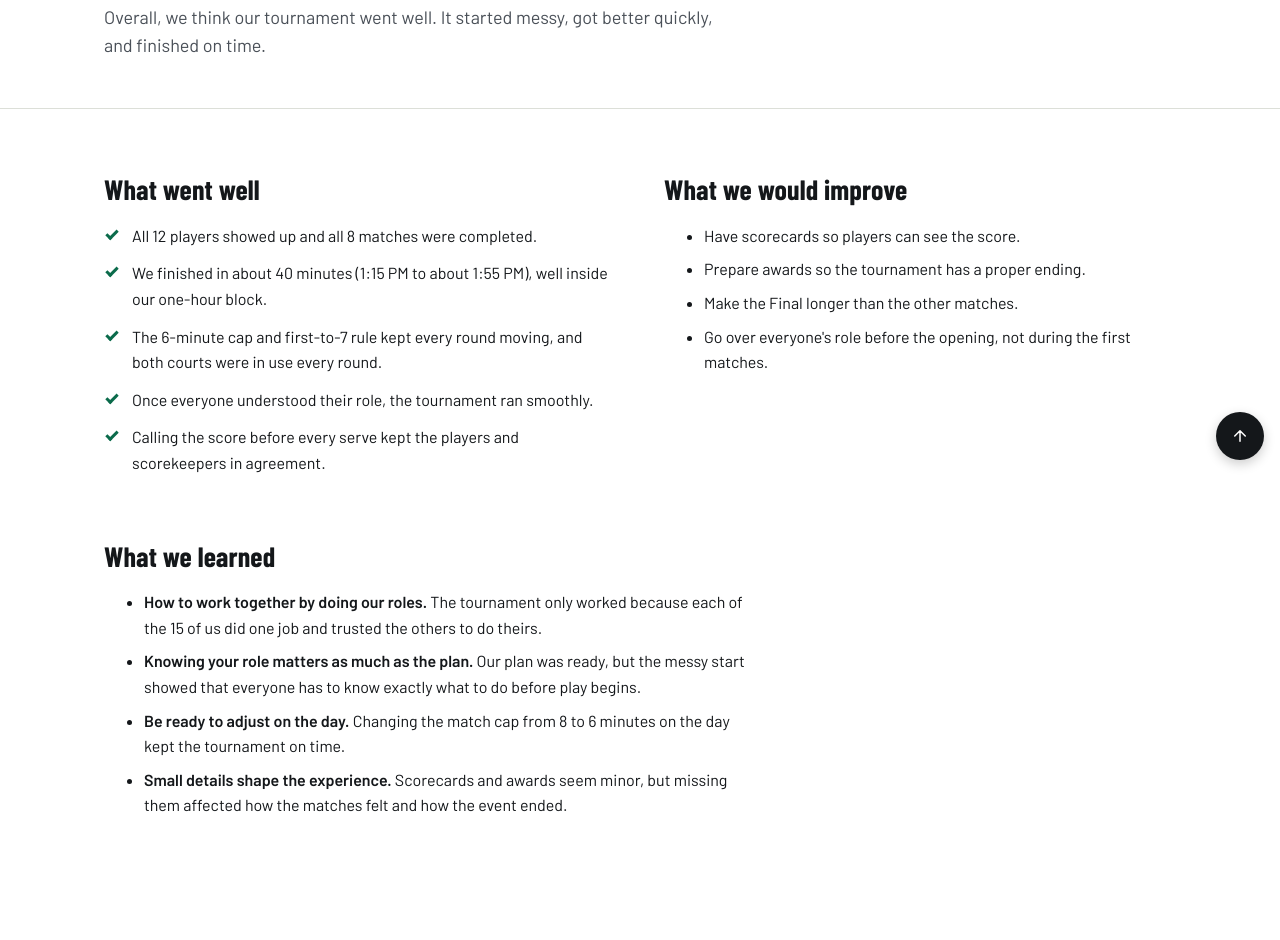
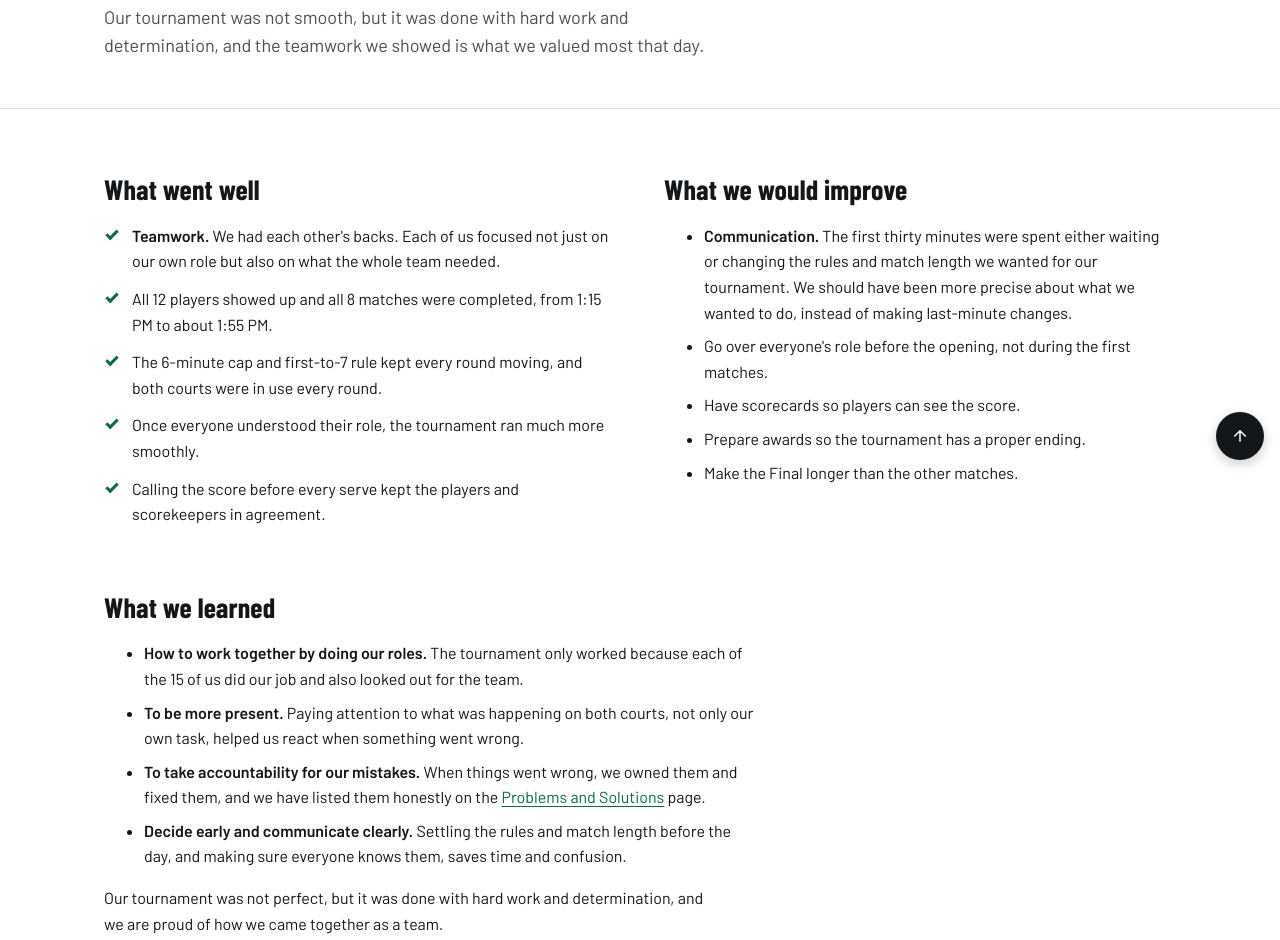
Before and after one commit to BingBing14/pickleball-report, a plain HTML site: page docs/reflection.html in a window 1280 px wide. Shown: the part 324-1264 px from the top of the page. Drawn offline with nearby package versions, Linux system fonts and the light colour scheme.

Commit message:
Add group's reflection notes on teamwork, communication and accountability
Co-Authored-By: Claude Opus 5.5 <noreply@anthropic.com>
Claude-Session: https://claude.ai/code/session_01HTEtkYn7RawV5HDsXBCP5Q

```diff
--- a/docs/reflection.html
+++ b/docs/reflection.html
@@ -24,38 +24,40 @@
   </nav>
 </header>
 <main id="main">
-<header class="page-head"><div class="wrap"><p class="label">Section 10 of 12</p><h1>Self-evaluation / Reflection</h1><p class="lead">Overall, we think our tournament went well. It started messy, got better quickly, and finished on time.</p></div></header>
+<header class="page-head"><div class="wrap"><p class="label">Section 10 of 12</p><h1>Self-evaluation / Reflection</h1><p class="lead">Our tournament was not smooth, but it was done with hard work and determination, and the teamwork we showed is what we valued most that day.</p></div></header>
 <section class="section">
   <div class="wrap">
     <div class="cols">
       <div class="prose">
         <h2>What went well</h2>
         <ul class="check">
-          <li>All 12 players showed up and all 8 matches were completed.</li>
-          <li>We finished in about 40 minutes (1:15 PM to about 1:55 PM), well inside our one-hour block.</li>
+          <li><strong>Teamwork.</strong> We had each other's backs. Each of us focused not just on our own role but also on what the whole team needed.</li>
+          <li>All 12 players showed up and all 8 matches were completed, from 1:15 PM to about 1:55 PM.</li>
           <li>The 6-minute cap and first-to-7 rule kept every round moving, and both courts were in use every round.</li>
-          <li>Once everyone understood their role, the tournament ran smoothly.</li>
+          <li>Once everyone understood their role, the tournament ran much more smoothly.</li>
           <li>Calling the score before every serve kept the players and scorekeepers in agreement.</li>
         </ul>
       </div>
       <div class="prose">
         <h2>What we would improve</h2>
         <ul>
+          <li><strong>Communication.</strong> The first thirty minutes were spent either waiting or changing the rules and match length we wanted for our tournament. We should have been more precise about what we wanted to do, instead of making last-minute changes.</li>
+          <li>Go over everyone's role before the opening, not during the first matches.</li>
           <li>Have scorecards so players can see the score.</li>
           <li>Prepare awards so the tournament has a proper ending.</li>
           <li>Make the Final longer than the other matches.</li>
-          <li>Go over everyone's role before the opening, not during the first matches.</li>
         </ul>
       </div>
     </div>
     <div class="prose">
       <h2>What we learned</h2>
       <ul>
-        <li><strong>How to work together by doing our roles.</strong> The tournament only worked because each of the 15 of us did one job and trusted the others to do theirs.</li>
-        <li><strong>Knowing your role matters as much as the plan.</strong> Our plan was ready, but the messy start showed that everyone has to know exactly what to do before play begins.</li>
-        <li><strong>Be ready to adjust on the day.</strong> Changing the match cap from 8 to 6 minutes on the day kept the tournament on time.</li>
-        <li><strong>Small details shape the experience.</strong> Scorecards and awards seem minor, but missing them affected how the matches felt and how the event ended.</li>
+        <li><strong>How to work together by doing our roles.</strong> The tournament only worked because each of the 15 of us did our job and also looked out for the team.</li>
+        <li><strong>To be more present.</strong> Paying attention to what was happening on both courts, not only our own task, helped us react when something went wrong.</li>
+        <li><strong>To take accountability for our mistakes.</strong> When things went wrong, we owned them and fixed them, and we have listed them honestly on the <a href="problems.html">Problems and Solutions</a> page.</li>
+        <li><strong>Decide early and communicate clearly.</strong> Settling the rules and match length before the day, and making sure everyone knows them, saves time and confusion.</li>
       </ul>
+      <p>Our tournament was not perfect, but it was done with hard work and determination, and we are proud of how we came together as a team.</p>
     </div>
   </div>
 </section>
```
Also changed, not shown: content/index.html (+1 -1 lines), content/problems.html (+8 -0 lines), content/reflection.html (+12 -10 lines), docs/index.html (+1 -1 lines), docs/problems.html (+8 -0 lines).
